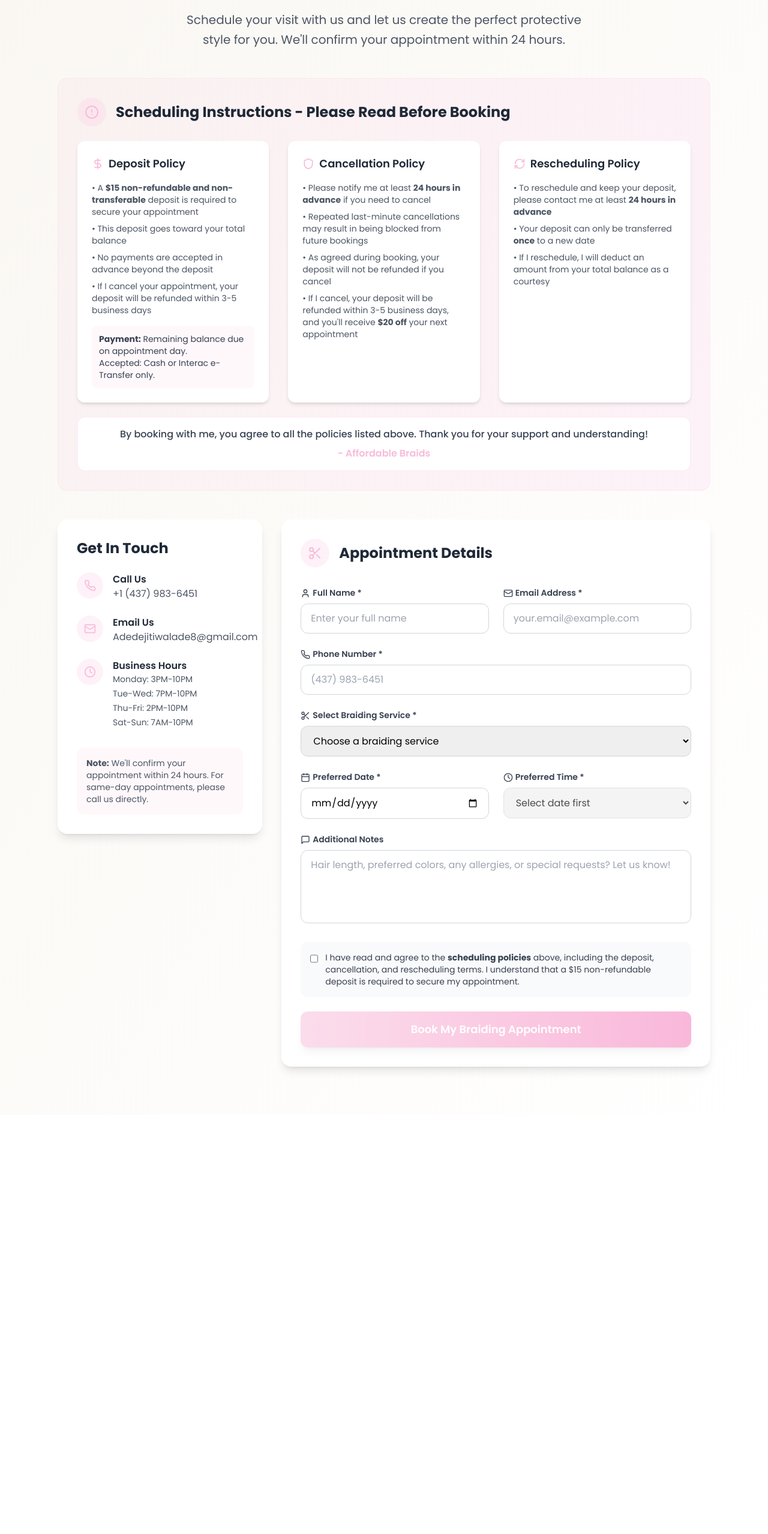
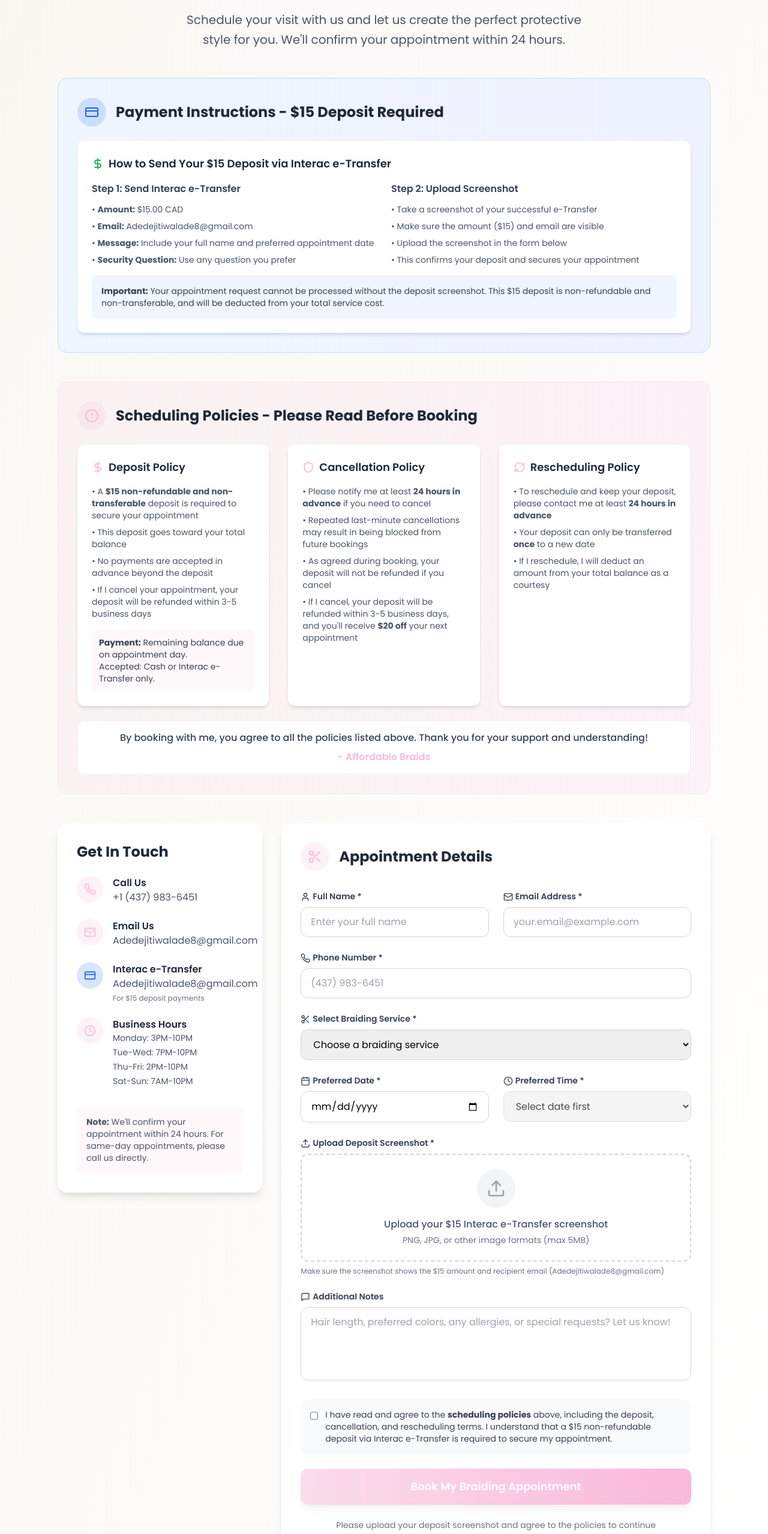
Before and after one commit to El-swaggerito/Affordable-braids, a React (Vite) app: page /book in a window 1280 px wide. Shown: the part 209-2766 px from the top of the page at 60% size. Before the commit the page ends 2067 px from the top, so only its background shows below. Built offline with nearby package versions, Linux system fonts and the light colour scheme.

Commit message:
Interac Implemented

```diff
--- a/src/pages/BookAppointment.tsx
+++ b/src/pages/BookAppointment.tsx
@@ -1,6 +1,6 @@
 import React, { useState } from 'react';
 import { useLocation, useNavigate } from 'react-router-dom';
-import { Calendar, Clock, User, Mail, Phone, MessageSquare, Scissors, AlertCircle, DollarSign, Shield, RefreshCw } from 'lucide-react';
+import { Calendar, Clock, User, Mail, Phone, MessageSquare, Scissors, AlertCircle, DollarSign, Shield, RefreshCw, Upload, CreditCard } from 'lucide-react';
 
 const BookAppointment = () => {
   const location = useLocation();
@@ -19,6 +19,8 @@ const BookAppointment = () => {
 
   const [isSubmitting, setIsSubmitting] = useState(false);
   const [agreedToPolicies, setAgreedToPolicies] = useState(false);
+  const [depositScreenshot, setDepositScreenshot] = useState<File | null>(null);
+  const [depositPreview, setDepositPreview] = useState<string | null>(null);
 
   const services = [
     'Large Knotless - $155',
@@ -85,6 +87,32 @@ const BookAppointment = () => {
     });
   };
 
+  const handleFileUpload = (e: React.ChangeEvent<HTMLInputElement>) => {
+    const file = e.target.files?.[0];
+    if (file) {
+      // Validate file type
+      if (!file.type.startsWith('image/')) {
+        alert('Please upload an image file (PNG, JPG, etc.)');
+        return;
+      }
+
+      // Validate file size (max 5MB)
+      if (file.size > 5 * 1024 * 1024) {
+        alert('File size must be less than 5MB');
+        return;
+      }
+
+      setDepositScreenshot(file);
+
+      // Create preview
+      const reader = new FileReader();
+      reader.onload = (e) => {
+        setDepositPreview(e.target?.result as string);
+      };
+      reader.readAsDataURL(file);
+    }
+  };
+
   const handleSubmit = async (e: React.FormEvent) => {
     e.preventDefault();
 
@@ -93,24 +121,34 @@ const BookAppointment = () => {
       return;
     }
 
+    if (!depositScreenshot) {
+      alert('Please upload a screenshot of your $15 Interac e-Transfer deposit before booking.');
+      return;
+    }
+
     setIsSubmitting(true);
 
     try {
-      const response = await fetch('https://formspree.io/f/xjkrrggg', {
+      // Create FormData to handle file upload
+      const formDataToSend = new FormData();
+
+      // Add all form fields
+      Object.entries(formData).forEach(([key, value]) => {
+        formDataToSend.append(key, value);
+      });
+
+      // Add additional fields
+      formDataToSend.append('_subject', `New Braiding Appointment Request from ${formData.fullName}`);
+      formDataToSend.append('_replyto', formData.email);
+      formDataToSend.append('agreedToPolicies', 'true');
+      formDataToSend.append('depositScreenshot', depositScreenshot);
+
+      const response = await fetch('https://formspree.io/f/xdkzgwgn', {
         method: 'POST',
-        headers: {
-          'Content-Type': 'application/json',
-        },
-        body: JSON.stringify({
-          ...formData,
-          _subject: `New Braiding Appointment Request from ${formData.fullName}`,
-          _replyto: formData.email,
-          agreedToPolicies: true
-        }),
+        body: formDataToSend,
       });
 
       if (response.ok) {
-        // Use React Router navigation instead of window.location.href
         navigate('/thank-you');
       } else {
         throw new Error('Failed to submit form');
@@ -137,6 +175,54 @@ const BookAppointment = () => {
           </p>
         </div>
 
+        {/* Interac e-Transfer Payment Instructions */}
+        <div className="mb-12 animate-slide-up">
+          <div className="bg-gradient-to-r from-blue-50 to-indigo-50 rounded-2xl p-8 border border-blue-200">
+            <div className="flex items-center mb-6">
+              <div className="bg-blue-500/20 p-3 rounded-full mr-4">
+                <CreditCard className="h-6 w-6 text-blue-600" />
+              </div>
+              <h2 className="text-2xl font-bold text-gray-800">Payment Instructions - $15 Deposit Required</h2>
+            </div>
+
+            <div className="bg-white rounded-xl p-6 shadow-md">
+              <h3 className="text-lg font-semibold text-gray-800 mb-4 flex items-center">
+                <DollarSign className="h-5 w-5 text-green-600 mr-2" />
+                How to Send Your $15 Deposit via Interac e-Transfer
+              </h3>
+
+              <div className="grid md:grid-cols-2 gap-6">
+                <div>
+                  <h4 className="font-semibold text-gray-700 mb-3">Step 1: Send Interac e-Transfer</h4>
+                  <ul className="text-gray-600 space-y-2 text-sm">
+                    <li>• <strong>Amount:</strong> $15.00 CAD</li>
+                    <li>• <strong>Email:</strong> Adedejitiwalade8@gmail.com</li>
+                    <li>• <strong>Message:</strong> Include your full name and preferred appointment date</li>
+                    <li>• <strong>Security Question:</strong> Use any question you prefer</li>
+                  </ul>
+                </div>
+
+                <div>
+                  <h4 className="font-semibold text-gray-700 mb-3">Step 2: Upload Screenshot</h4>
+                  <ul className="text-gray-600 space-y-2 text-sm">
+                    <li>• Take a screenshot of your successful e-Transfer</li>
+                    <li>• Make sure the amount ($15) and email are visible</li>
+                    <li>• Upload the screenshot in the form below</li>
+                    <li>• This confirms your deposit and secures your appointment</li>
+                  </ul>
+                </div>
+              </div>
+
+              <div className="mt-4 p-4 bg-blue-50 rounded-lg">
+                <p className="text-sm text-gray-700">
+                  <strong>Important:</strong> Your appointment request cannot be processed without the deposit screenshot.
+                  This $15 deposit is non-refundable and non-transferable, and will be deducted from your total service cost.
+                </p>
+              </div>
+            </div>
+          </div>
+        </div>
+
         {/* Scheduling Policies Section */}
         <div className="mb-12 animate-slide-up">
           <div className="bg-gradient-to-r from-salon-pink/10 to-pink-100/50 rounded-2xl p-8 border border-salon-pink/20">
@@ -144,7 +230,7 @@ const BookAppointment = () => {
               <div className="bg-salon-pink/20 p-3 rounded-full mr-4">
                 <AlertCircle className="h-6 w-6 text-salon-pink" />
               </div>
-              <h2 className="text-2xl font-bold text-gray-800">Scheduling Instructions - Please Read Before Booking</h2>
+              <h2 className="text-2xl font-bold text-gray-800">Scheduling Policies - Please Read Before Booking</h2>
             </div>
 
             <div className="grid md:grid-cols-3 gap-8">
@@ -229,6 +315,17 @@ const BookAppointment = () => {
                   <div>
                     <p className="font-semibold text-gray-800">Email Us</p>
                     <p className="text-gray-600">Adedejitiwalade8@gmail.com</p>
+                  </div>
+                </div>
+
+                <div className="flex items-start space-x-4">
+                  <div className="bg-blue-500/20 p-3 rounded-full">
+                    <CreditCard className="h-5 w-5 text-blue-600" />
+                  </div>
+                  <div>
+                    <p className="font-semibold text-gray-800">Interac e-Transfer</p>
+                    <p className="text-gray-600">Adedejitiwalade8@gmail.com</p>
+                    <p className="text-xs text-gray-500 mt-1">For $15 deposit payments</p>
                   </div>
                 </div>
 
@@ -394,6 +491,58 @@ const BookAppointment = () => {
                   </div>
                 </div>
 
+                {/* Deposit Screenshot Upload */}
+                <div>
+                  <label htmlFor="depositScreenshot" className="block text-sm font-semibold text-gray-700 mb-2">
+                    <Upload className="inline h-4 w-4 mr-1" />
+                    Upload Deposit Screenshot *
+                  </label>
+                  <div className="border-2 border-dashed border-gray-300 rounded-xl p-6 text-center hover:border-salon-pink transition-colors duration-200">
+                    <input
+                      type="file"
+                      id="depositScreenshot"
+                      accept="image/*"
+                      onChange={handleFileUpload}
+                      className="hidden"
+                      required
+                    />
+                    <label htmlFor="depositScreenshot" className="cursor-pointer">
+                      {depositPreview ? (
+                        <div className="space-y-4">
+                          <img
+                            src={depositPreview}
+                            alt="Deposit screenshot preview"
+                            className="max-w-full max-h-48 mx-auto rounded-lg shadow-md"
+                          />
+                          <p className="text-sm text-green-600 font-medium">
+                            ✓ Screenshot uploaded successfully
+                          </p>
+                          <p className="text-xs text-gray-500">
+                            Click to change screenshot
+                          </p>
+                        </div>
+                      ) : (
+                        <div className="space-y-4">
+                          <div className="bg-gray-100 p-4 rounded-full w-16 h-16 mx-auto flex items-center justify-center">
+                            <Upload className="h-8 w-8 text-gray-400" />
+                          </div>
+                          <div>
+                            <p className="text-gray-600 font-medium">
+                              Upload your $15 Interac e-Transfer screenshot
+                            </p>
+                            <p className="text-sm text-gray-500 mt-1">
+                              PNG, JPG, or other image formats (max 5MB)
+                            </p>
+                          </div>
+                        </div>
+                      )}
+                    </label>
+                  </div>
+                  <p className="text-xs text-gray-500 mt-2">
+                    Make sure the screenshot shows the $15 amount and recipient email (Adedejitiwalade8@gmail.com)
+                  </p>
+                </div>
+
                 <div>
                   <label htmlFor="notes" className="block text-sm font-semibold text-gray-700 mb-2">
                     <MessageSquare className="inline h-4 w-4 mr-1" />
@@ -421,14 +570,14 @@ const BookAppointment = () => {
                       required
                     />
                     <span className="text-sm text-gray-700">
-                      I have read and agree to the <strong>scheduling policies</strong> above, including the deposit, cancellation, and rescheduling terms. I understand that a $15 non-refundable deposit is required to secure my appointment.
+                      I have read and agree to the <strong>scheduling policies</strong> above, including the deposit, cancellation, and rescheduling terms. I understand that a $15 non-refundable deposit via Interac e-Transfer is required to secure my appointment.
                     </span>
                   </label>
                 </div>
 
                 <button
                   type="submit"
-                  disabled={isSubmitting || !agreedToPolicies}
+                  disabled={isSubmitting || !agreedToPolicies || !depositScreenshot}
                   className="w-full bg-gradient-to-r from-salon-pink to-pink-400 text-white py-4 px-6 rounded-xl font-semibold text-lg shadow-lg hover:shadow-xl transform hover:scale-105 transition-all duration-200 disabled:opacity-50 disabled:cursor-not-allowed disabled:transform-none"
                 >
                   {isSubmitting ? (
@@ -440,6 +589,19 @@ const BookAppointment = () => {
                     'Book My Braiding Appointment'
                   )}
                 </button>
+
+                {(!agreedToPolicies || !depositScreenshot) && (
+                  <div className="text-center">
+                    <p className="text-sm text-gray-500">
+                      {!depositScreenshot && !agreedToPolicies
+                        ? 'Please upload your deposit screenshot and agree to the policies to continue'
+                        : !depositScreenshot
+                        ? 'Please upload your deposit screenshot to continue'
+                        : 'Please agree to the scheduling policies to continue'
+                      }
+                    </p>
+                  </div>
+                )}
               </form>
             </div>
           </div>
```
